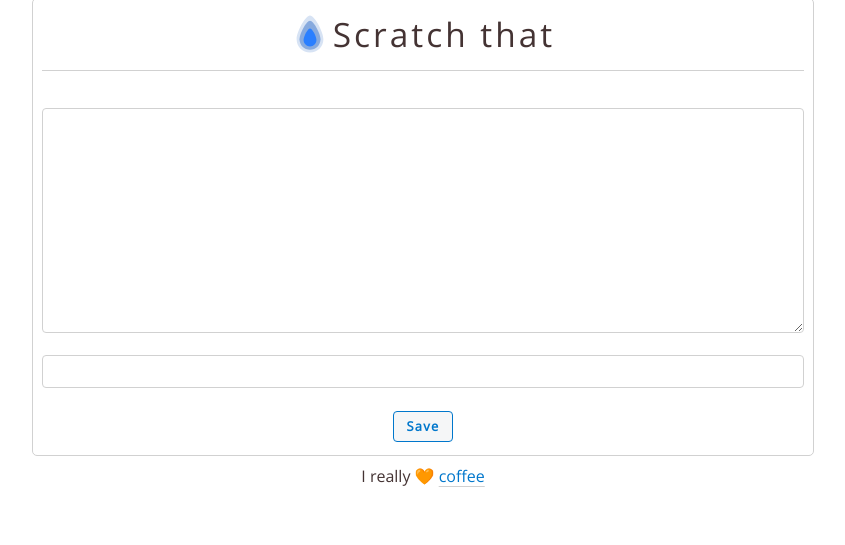
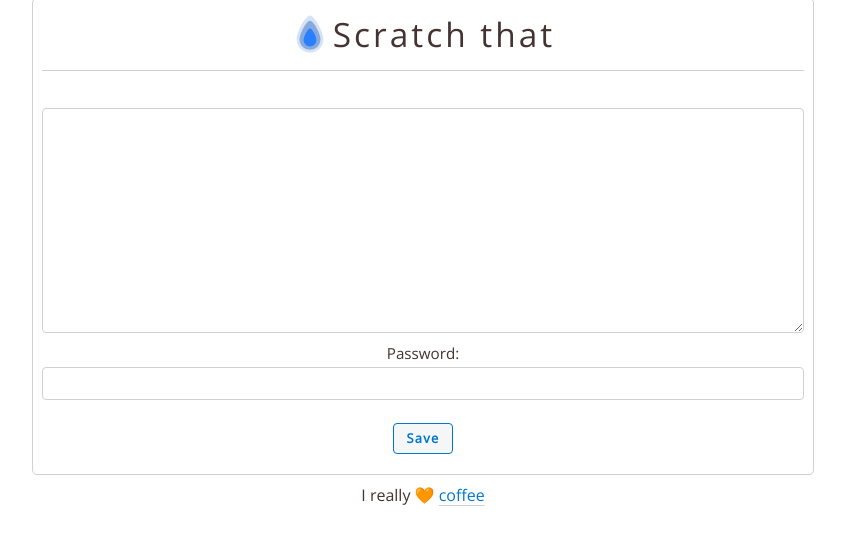
Before and after one commit to dmpop/note-jotter, a PHP site: page / in a window 1280 px wide. Shown: the part 57-602 px from the top of the page, without its empty margins (217-1062 px from the left). Run offline with PHP 8.4, Linux system fonts and the light colour scheme; data that the repository does not hold is empty; a stand-in replaces the project's code that opens the database connection; some web fonts are replaced.

Commit message:
Minor fixes

```diff
--- a/index.php
+++ b/index.php
@@ -1,9 +1,7 @@
 <?php
-error_reporting(E_ERROR);
+//error_reporting(E_ERROR);
 $title = "Scratch that";
 $password = 'password';
-// Content directory
-$dir = 'content';
 $theme = "light";
 $footer = "I really 🧡 <a href='https://www.paypal.com/paypalme/dmpop'>coffee</a>";
 ?>
@@ -46,19 +44,22 @@ $footer = "I really 🧡 <a href='https://www.paypal.com/paypalme/dmpop'>coffee<
 		</div>
 		<hr>
 		<?php
+		$dir = 'content';
 		if (!file_exists($dir)) {
 			mkdir($dir, 0777, true);
+			$mdfile = $dir . "/content.md";
+			file_put_contents($mdfile, '');
 		}
 		$mdfile = $dir . "/content.md";
 		function Read()
 		{
-			include('config.php');
+			$dir = 'content';
 			$mdfile = $dir . "/content.md";
 			echo file_get_contents($mdfile);
 		}
 		function Write()
 		{
-			include('config.php');
+			$dir = 'content';
 			$mdfile = $dir . "/content.md";
 			copy($mdfile, $dir . '/' . date('Y-m-d-H-i-s') . '.md');
 			$fp = fopen($mdfile, "w");
@@ -74,13 +75,18 @@ $footer = "I really 🧡 <a href='https://www.paypal.com/paypalme/dmpop'>coffee<
 				exit();
 			}
 			Write();
-			header('Location:index.php');
+			echo '<div>Changes have been saved</div>';
 		};
 		?>
 		<form action="<?php echo $_SERVER['PHP_SELF'] ?>" method="POST">
 			<textarea name="text"><?php Read(); ?></textarea>
-			<input style="margin-top: 1em;" type="password" name="password">
-			<button style="margin-top: .5em; margin-bottom: 1em;" type="submit" name="save">Save</button>
+			<div>
+				<label for='password'>Password:</label>
+			</div>
+			<div>
+				<input type="password" name="password">
+			</div>
+			<button style="margin-bottom: 1.5em;" type="submit" name="save">Save</button>
 		</form>
 	</div>
 	<div class="text-center">
```
